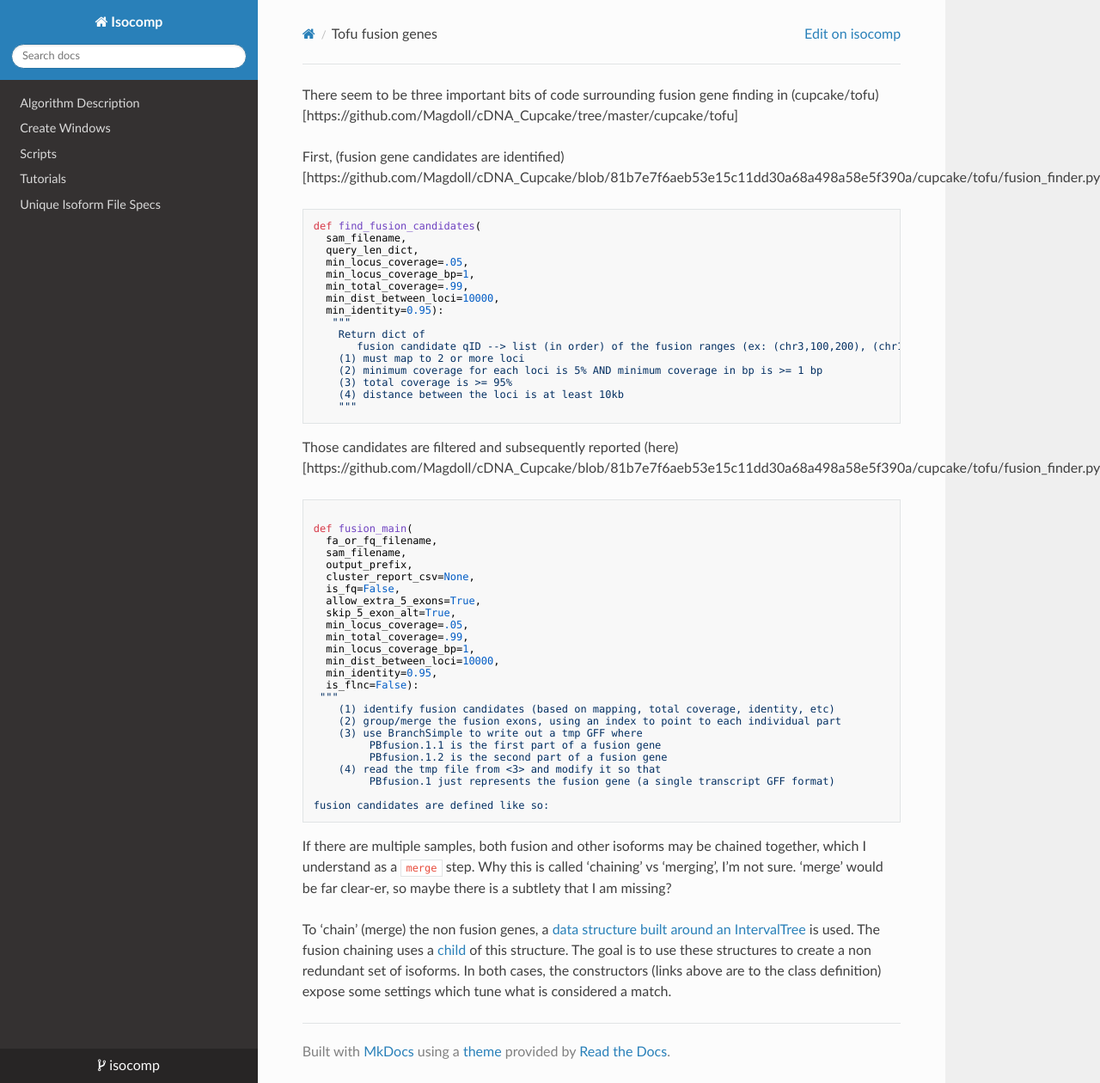
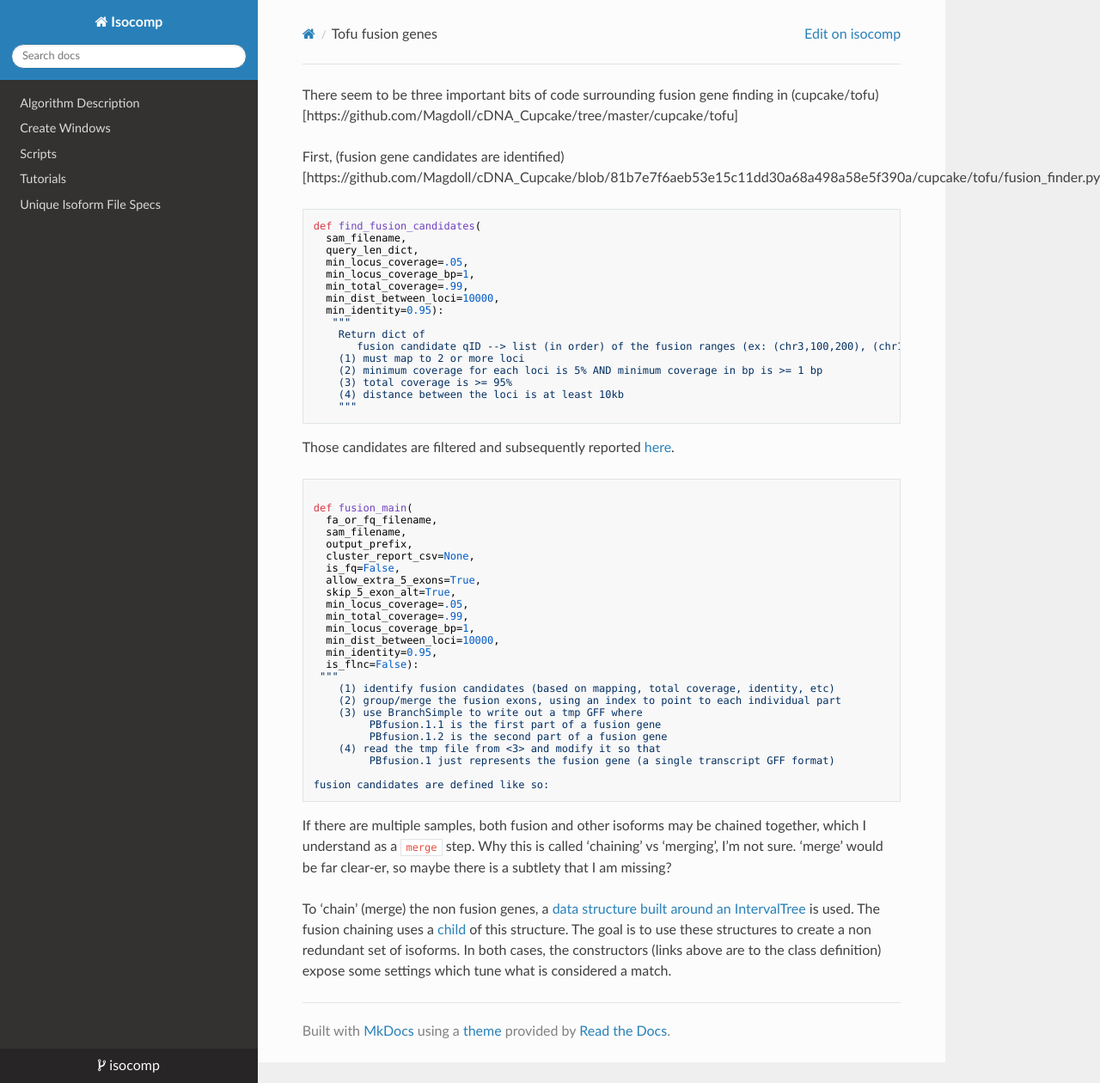
Before and after one commit to collaborativebioinformatics/isocomp, an MkDocs documentation site: the page built from docs/other_software_summaries/tofu_fusion_genes.md, in a window 1280 px wide and 1260 px high. Shown: the whole window at 86% size. Built offline with MkDocs 1.6.1, drawn with Linux system fonts in a browser that asks for light colours; nearby versions of some CDN libraries.

Commit message:
fixing a hyperlink

````diff
--- a/docs/other_software_summaries/tofu_fusion_genes.md
+++ b/docs/other_software_summaries/tofu_fusion_genes.md
@@ -25,7 +25,7 @@ def find_fusion_candidates(
 ```
 
  Those candidates are filtered and subsequently reported
-(here)[https://github.com/Magdoll/cDNA_Cupcake/blob/81b7e7f6aeb53e15c11dd30a68a498a58e5f390a/cupcake/tofu/fusion_finder.py#L262].
+[here](https://github.com/Magdoll/cDNA_Cupcake/blob/81b7e7f6aeb53e15c11dd30a68a498a58e5f390a/cupcake/tofu/fusion_finder.py#L262).
 
 ```python
 
````
